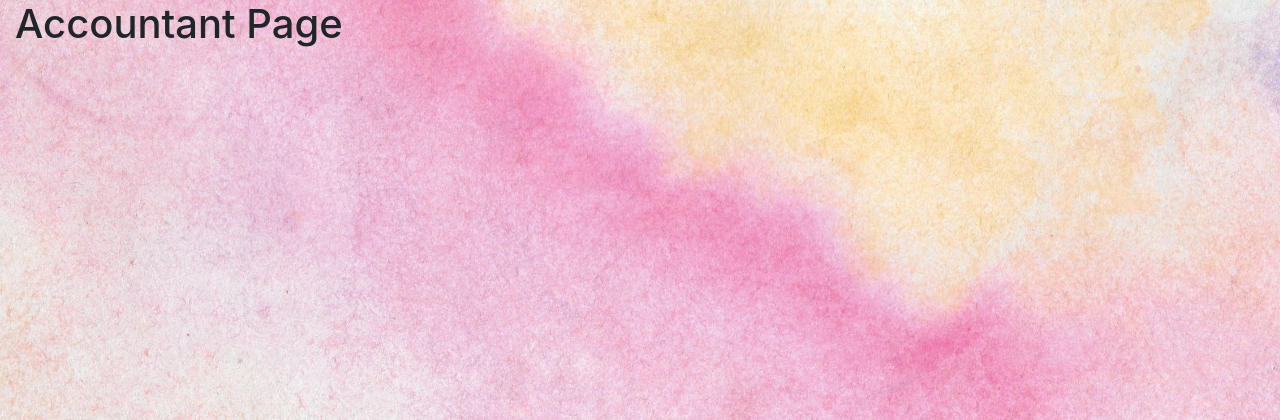
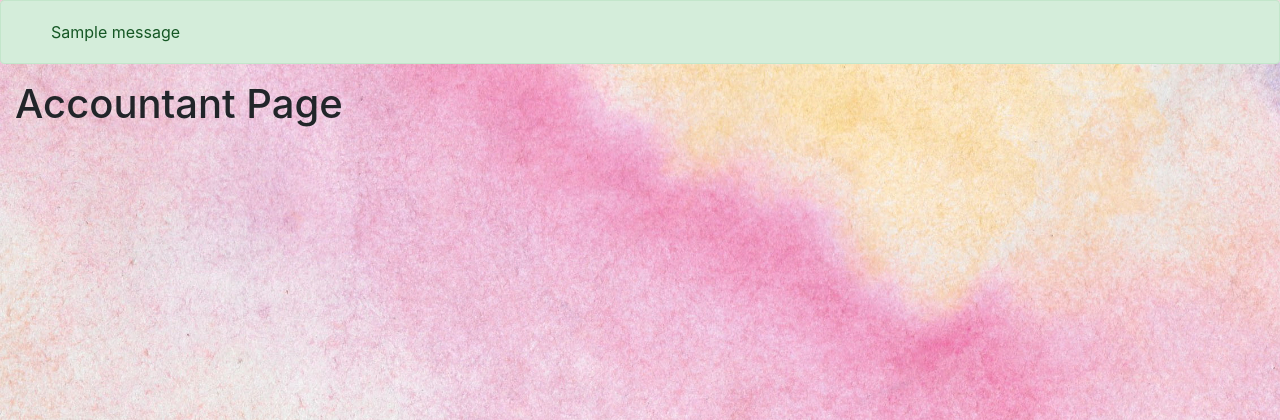
Before and after one commit to IAD3-SPA/SpaManagement, a Django app: page /accountant_page/ in a window 1280 px wide. Shown: the part 56-476 px from the top of the page. Run offline with Django 4.2, Linux system fonts and the light colour scheme; a user stored in the database is signed in; tables that the repository leaves empty hold one stand-in row (values such as "Sample post"); one stand-in notice (Sample message) is shown; parts of the project's set-up code (start-up, migrations or seed data) failed here and were passed over; some libraries are stand-ins or nearby versions.

Commit message:
Add alerts

```diff
--- a/templates/base.html
+++ b/templates/base.html
@@ -42,9 +42,11 @@
             <a href="{% url 'logout_user' %}" class="btn btn-light" style="margin-right: 10px">
                 Wyloguj się
             </a>
-                    <a href="{% url 'register' %}" class="btn btn-light">
-                Dodaj pracownika
-            </a>
+            {% if request.user.type == "OWNER" %}
+                <a href="{% url 'register' %}" class="btn btn-light">
+                    Dodaj pracownika
+                </a>
+            {% endif %}
         {% else %}
             <a href="{% url 'login_user' %}" class="btn btn-light">
                 Zaloguj się
@@ -53,7 +55,20 @@
     </div>
 
 </nav>
-
+{% if messages %}
+    {% for message in messages %}
+        {% if message.tags == "error" %}
+            <div class="alert alert-danger d-flex align-items-center" role="alert">
+        {% else %}
+            <div class="alert alert-{{message.tags}} d-flex align-items-center" role="alert">
+        {% endif %}
+        <svg class="bi flex-shrink-0 me-2" width="30" height="38" role="img"></svg>
+        <div class='text-center'>
+            {{message}}
+        </div>
+        </div>
+    {% endfor %}
+{% endif %}
 <div class="container-fluid" style="min-height: 500px;margin-bottom: 100px;clear: both;">
     {% block content %}
 
```
